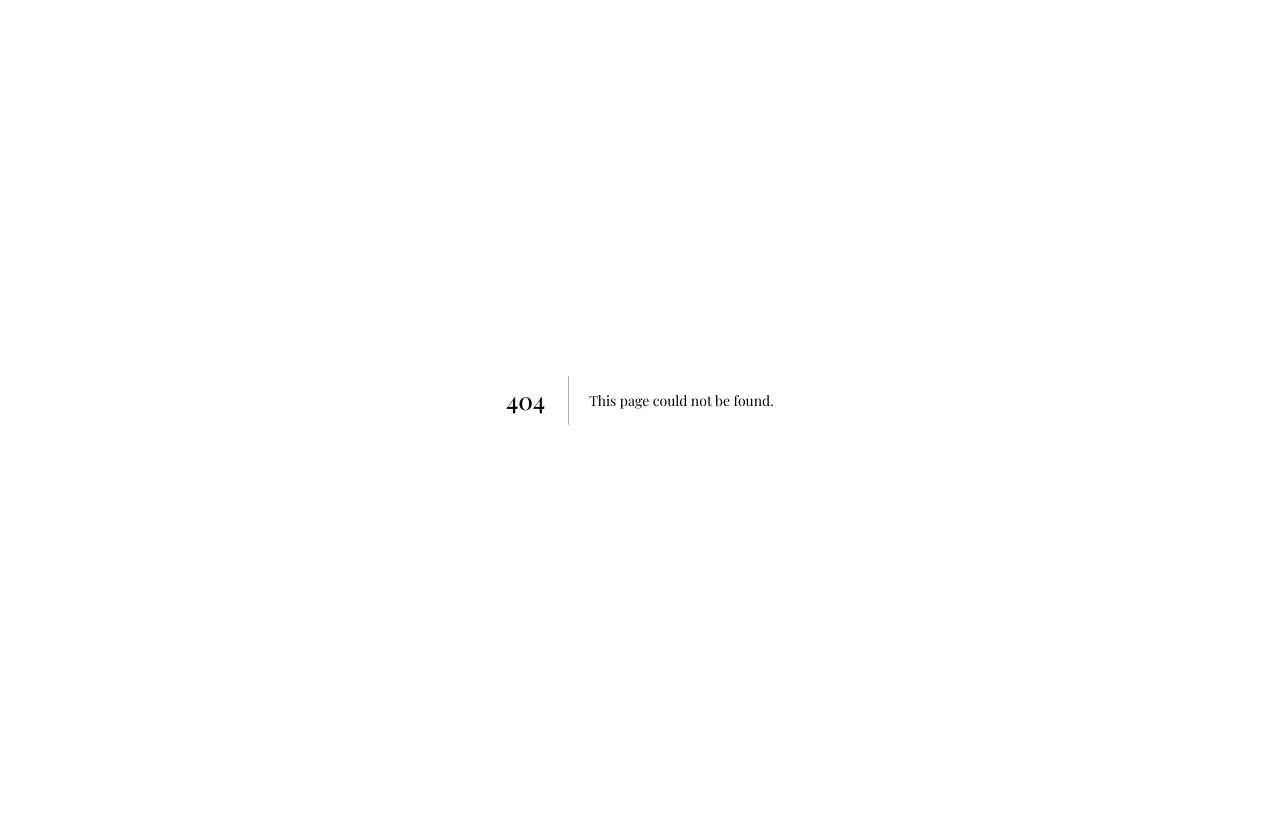
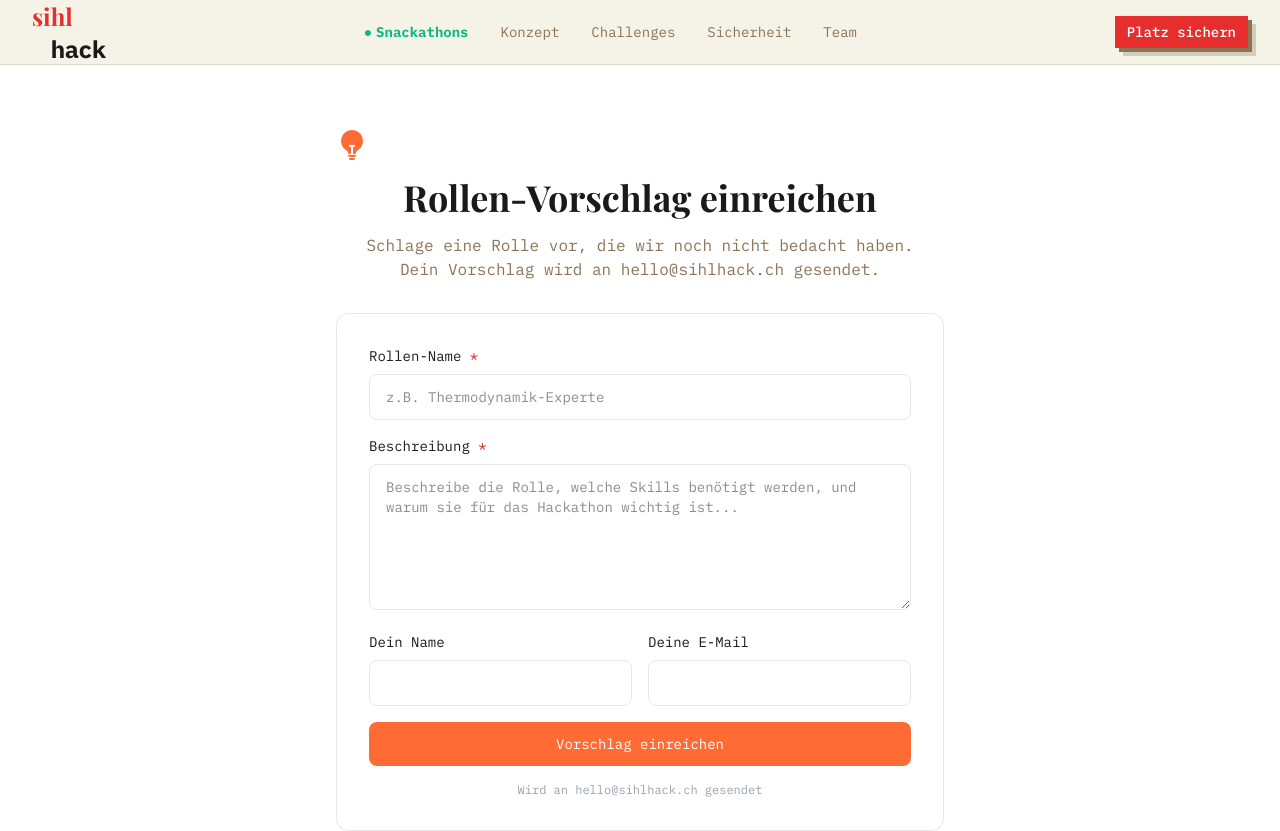
Before and after one commit to wgusta/sihlhack, a Next.js app: page /suggest-role in a window 1280 px wide. Before the commit this address had no page. Shown: the top 831 px of the page. Before the commit the page ends 800 px from the top, so only its background shows below. Built offline with nearby package versions, Linux system fonts and the light colour scheme.

Commit message:
Add dotted corner role suggestion card with form link

```diff
--- a/app/about/page.tsx
+++ b/app/about/page.tsx
@@ -298,6 +298,22 @@ export default function AboutPage() {
                   </div>
                 )
               })}
+
+              {/* Suggest a Role Card */}
+              <a
+                href="/suggest-role"
+                className="p-4 rounded-xl border-2 border-dashed border-gray-300 hover:border-thermal-orange/50 transition-all duration-300 group cursor-pointer relative dotted-corner bg-white/50 block"
+              >
+                <div className="flex items-center justify-center mb-3">
+                  <Icon emoji="💡" size="xl" color="text-thermal-orange" />
+                </div>
+                <h3 className="font-display font-semibold text-brand-black text-center group-hover:text-thermal-orange transition-colors duration-200">
+                  Schlage eine Rolle vor, an die wir nicht gedacht haben
+                </h3>
+                <p className="text-sm font-mono text-historic-sepia mt-2 text-center">
+                  Klick auf die Karte um herauszufinden, was es benötigt.
+                </p>
+              </a>
             </div>
 
             {/* Package-Based Team Composition */}
--- a/app/globals.css
+++ b/app/globals.css
@@ -233,3 +233,23 @@ h1, h2, h3, h4, h5, h6 {
   outline: none;
   box-shadow: 0 0 0 2px var(--color-off-white), 0 0 0 4px var(--color-sihl-red);
 }
+
+/* Dotted corner pattern for interactive cards */
+.dotted-corner {
+  position: relative;
+  overflow: visible;
+}
+
+.dotted-corner::before {
+  content: '';
+  position: absolute;
+  top: -1px;
+  right: -1px;
+  width: 24px;
+  height: 24px;
+  background-image: radial-gradient(circle, rgba(139, 115, 85, 0.6) 1.5px, transparent 1.5px);
+  background-size: 4px 4px;
+  background-position: 0 0;
+  pointer-events: none;
+  z-index: 10;
+}
--- /dev/null
+++ b/app/suggest-role/page.tsx
@@ -0,0 +1,162 @@
+'use client'
+
+import { useState } from 'react'
+import { Header } from '@/components/layout/Header'
+import { Footer } from '@/components/layout/Footer'
+import { Icon } from '@/components/ui/Icon'
+
+export default function SuggestRolePage() {
+  const [status, setStatus] = useState<'idle' | 'loading' | 'success' | 'error'>('idle')
+  const [errorMessage, setErrorMessage] = useState('')
+
+  const [formData, setFormData] = useState({
+    roleName: '',
+    description: '',
+    submitterName: '',
+    submitterEmail: '',
+  })
+
+  const handleSubmit = async (e: React.FormEvent) => {
+    e.preventDefault()
+    setStatus('loading')
+    setErrorMessage('')
+
+    try {
+      const res = await fetch('/api/suggest-role', {
+        method: 'POST',
+        headers: { 'Content-Type': 'application/json' },
+        body: JSON.stringify(formData),
+      })
+
+      const data = await res.json()
+
+      if (!res.ok) {
+        throw new Error(data.error || 'Ein Fehler ist aufgetreten')
+      }
+
+      setStatus('success')
+      setFormData({
+        roleName: '',
+        description: '',
+        submitterName: '',
+        submitterEmail: '',
+      })
+    } catch (err) {
+      setStatus('error')
+      setErrorMessage(err instanceof Error ? err.message : 'Ein Fehler ist aufgetreten')
+    }
+  }
+
+  return (
+    <div className="min-h-screen bg-off-white flex flex-col">
+      <Header />
+
+      <main className="flex-1">
+        <section className="py-16 bg-white">
+          <div className="mx-auto max-w-2xl px-4 sm:px-6 lg:px-8">
+            <div className="text-center mb-8">
+              <Icon emoji="💡" size="xl" color="text-thermal-orange" />
+              <h1 className="font-display text-3xl sm:text-4xl font-bold text-brand-black mt-4">
+                Rollen-Vorschlag einreichen
+              </h1>
+              <p className="mt-4 text-historic-sepia font-mono max-w-xl mx-auto">
+                Schlage eine Rolle vor, die wir noch nicht bedacht haben.
+                Dein Vorschlag wird an hello@sihlhack.ch gesendet.
+              </p>
+            </div>
+
+            {status === 'success' ? (
+              <div className="bg-grid-green/10 border border-grid-green/30 rounded-lg p-8 text-center">
+                <div className="text-4xl mb-4">✓</div>
+                <h2 className="font-display text-xl font-semibold text-grid-green mb-2">
+                  Vielen Dank!
+                </h2>
+                <p className="font-mono text-sm text-historic-sepia">
+                  Dein Vorschlag wurde eingereicht. Wir melden uns bei dir.
+                </p>
+              </div>
+            ) : (
+              <div className="bg-white border border-gray-200 rounded-xl p-6 sm:p-8">
+                <form onSubmit={handleSubmit} className="space-y-4">
+                  <div>
+                    <label className="block text-sm font-mono text-brand-black mb-2">
+                      Rollen-Name <span className="text-sihl-red">*</span>
+                    </label>
+                    <input
+                      type="text"
+                      value={formData.roleName}
+                      onChange={(e) => setFormData({ ...formData, roleName: e.target.value })}
+                      required
+                      className="w-full px-4 py-3 text-sm border border-gray-200 rounded-lg font-mono focus:outline-none focus:ring-2 focus:ring-thermal-orange/50"
+                      placeholder="z.B. Thermodynamik-Experte"
+                    />
+                  </div>
+
+                  <div>
+                    <label className="block text-sm font-mono text-brand-black mb-2">
+                      Beschreibung <span className="text-sihl-red">*</span>
+                    </label>
+                    <textarea
+                      value={formData.description}
+                      onChange={(e) => setFormData({ ...formData, description: e.target.value })}
+                      required
+                      rows={6}
+                      className="w-full px-4 py-3 text-sm border border-gray-200 rounded-lg font-mono focus:outline-none focus:ring-2 focus:ring-thermal-orange/50"
+                      placeholder="Beschreibe die Rolle, welche Skills benötigt werden, und warum sie für das Hackathon wichtig ist..."
+                    />
+                  </div>
+
+                  <div className="grid grid-cols-1 sm:grid-cols-2 gap-4">
+                    <div>
+                      <label className="block text-sm font-mono text-brand-black mb-2">
+                        Dein Name
+                      </label>
+                      <input
+                        type="text"
+                        value={formData.submitterName}
+                        onChange={(e) => setFormData({ ...formData, submitterName: e.target.value })}
+                        className="w-full px-4 py-3 text-sm border border-gray-200 rounded-lg font-mono focus:outline-none focus:ring-2 focus:ring-thermal-orange/50"
+                      />
+                    </div>
+
+                    <div>
+                      <label className="block text-sm font-mono text-brand-black mb-2">
+                        Deine E-Mail
+                      </label>
+                      <input
+                        type="email"
+                        value={formData.submitterEmail}
+                        onChange={(e) => setFormData({ ...formData, submitterEmail: e.target.value })}
+                        className="w-full px-4 py-3 text-sm border border-gray-200 rounded-lg font-mono focus:outline-none focus:ring-2 focus:ring-thermal-orange/50"
+                      />
+                    </div>
+                  </div>
+
+                  {status === 'error' && (
+                    <div className="bg-sihl-red/10 border border-sihl-red/30 rounded-lg p-4">
+                      <p className="text-sm text-sihl-red font-mono">{errorMessage}</p>
+                    </div>
+                  )}
+
+                  <button
+                    type="submit"
+                    disabled={status === 'loading'}
+                    className="w-full px-6 py-3 text-sm font-mono bg-thermal-orange text-white rounded-lg hover:bg-thermal-orange/90 transition-colors disabled:opacity-50"
+                  >
+                    {status === 'loading' ? 'Wird gesendet...' : 'Vorschlag einreichen'}
+                  </button>
+
+                  <p className="text-xs font-mono text-gray-400 text-center">
+                    Wird an hello@sihlhack.ch gesendet
+                  </p>
+                </form>
+              </div>
+            )}
+          </div>
+        </section>
+      </main>
+
+      <Footer />
+    </div>
+  )
+}
--- a/components/landing/EnergyTrilemmaSection.tsx
+++ b/components/landing/EnergyTrilemmaSection.tsx
@@ -350,7 +350,7 @@ export function EnergyTrilemmaSection() {
 
         {/* Final CTA */}
         <div className="max-w-4xl mx-auto">
-          <div className="bg-gradient-to-r from-thermal-orange to-compute-blue rounded-2xl p-8 md:p-12 text-center">
+          <div className="bg-brand-black rounded-2xl p-8 md:p-12 text-center border-2 border-thermal-orange/30">
             <h3 className="font-display text-2xl sm:text-3xl font-bold text-white mb-4">
               Bereit für echte Ingenieurs-Entscheidungen?
             </h3>
@@ -362,7 +362,7 @@ export function EnergyTrilemmaSection() {
               href="/challenges"
               variant="secondary"
               size="lg"
-              className="bg-white text-brand-black hover:bg-white/90"
+              className="bg-thermal-orange text-white hover:bg-thermal-orange/90"
             >
               Die Challenges ansehen
             </ButtonLink>
```
